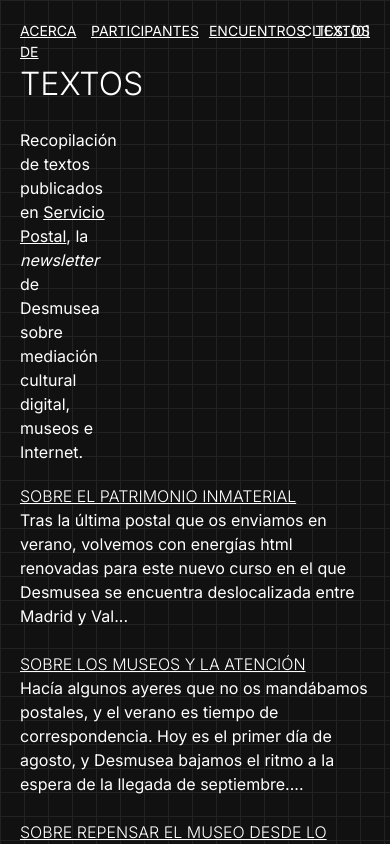
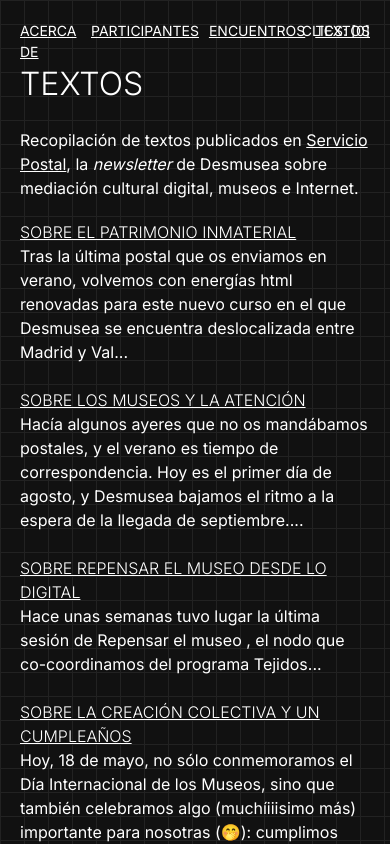
Before and after one commit to claraharguindey/clicar-click, a Next.js app: page /textos in a window 390 px wide. Shown: the top 844 px of the page. Built offline with nearby package versions, Linux system fonts and the light colour scheme.

Commit message:
Fix global

```diff
--- a/src/app/globals.css
+++ b/src/app/globals.css
@@ -143,6 +143,10 @@
 }
 
 @media screen and (max-width: 600px) {
+  .textsDescription {
+    max-width: 100%;
+  }
+
   .columnGridGallery {
     flex: 100%;
     max-width: 100%;
```
